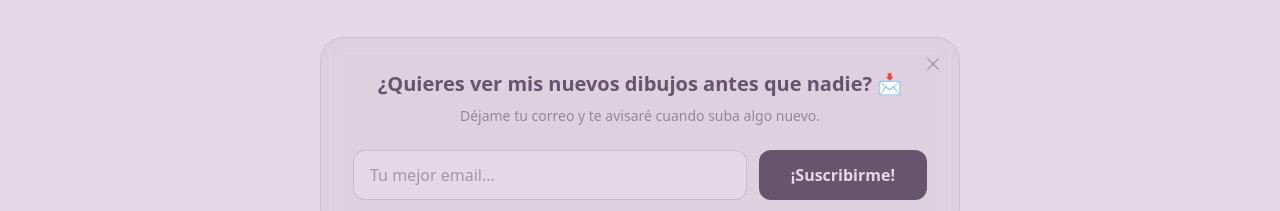
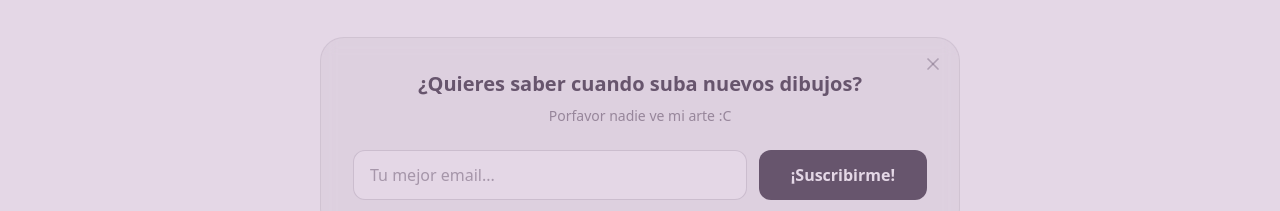
Before and after one commit to BarrioCultural/BarrioCultural.github.io, a Next.js app: page /dibujos in a window 1280 px wide. Shown: the part 183-394 px from the top of the page. Built offline with nearby package versions, Linux system fonts and the light colour scheme; no server answers; the database is empty.

Commit message:
sszxdtcyvgbuh

```diff
--- a/src/components/newsletter.js
+++ b/src/components/newsletter.js
@@ -55,10 +55,10 @@ export default function Newsletter() {
         ) : (
           <>
             <h2 className="text-xl font-semibold text-primary text-center mb-2">
-              ¿Quieres ver mis nuevos dibujos antes que nadie? 📩
+              ¿Quieres saber cuando suba nuevos dibujos?
             </h2>
             <p className="text-primary/60 text-sm text-center mb-6">
-              Déjame tu correo y te avisaré cuando suba algo nuevo.
+              Porfavor nadie ve mi arte :C
             </p>
 
             <form onSubmit={handleSubscribe} className="flex flex-col md:flex-row gap-3">
```
